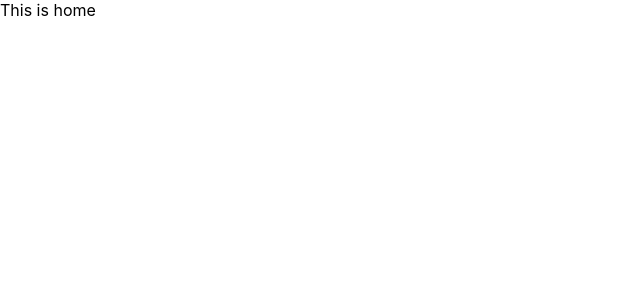
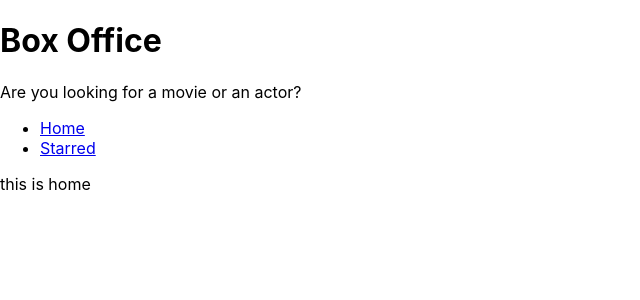
Before and after one commit to pallavianurag/chat-app, a React (Create React App) app in the folder projects/box-office/: page / in a window 1280 px wide. Shown: the top 300 px of the page, without its empty margins (0-640 px from the left). Built offline with nearby package versions, Linux system fonts and the light colour scheme.

Commit message:
added navbars, components and title

```diff
--- a/projects/box-office/src/App.js
+++ b/projects/box-office/src/App.js
@@ -1,16 +1,20 @@
 import React from 'react';
 import {Switch, Route} from 'react-router-dom';
+import Starred from './pages/Starred'
+import Home from './pages/Home'
 function App() {
   return (
+<div>
     <Switch>
       <Route exact path="/">
-        This is home
+        <Home />
       </Route>
       <Route exact path="/starred">
-        This is starred
+        <Starred />
       </Route>
       <Route>This is 404 page</Route>
     </Switch>
+    </div>
   );
 }
 
--- /dev/null
+++ b/projects/box-office/src/components/MainPagelayout.js
@@ -0,0 +1,15 @@
+import React from 'react'
+import Nav from './Navs'
+import Title from './Title'
+const MainPagelayout = ({children}) => {
+    return (
+        <div>
+            <Title title="Box Office" subtitle="Are you looking for a movie or an actor?"/>
+
+            <Nav />
+            {children}
+        </div>
+    )
+}
+
+export default MainPagelayout
--- /dev/null
+++ b/projects/box-office/src/components/Navs.js
@@ -0,0 +1,22 @@
+import React from 'react'
+import {Link} from 'react-router-dom'
+
+const LINKS=[
+    {to:'/', text:'Home'},
+    {to:'/starred', text:'Starred'}
+
+]
+
+const Navs = () => {
+    return (
+        <div>
+            <ul> {
+                LINKS.map(item => <li key={item.to}><Link to={item.to}>{item.text}</Link></li>)
+                }
+
+            </ul>
+        </div>
+    )
+}
+
+export default Navs
--- /dev/null
+++ b/projects/box-office/src/components/Title.js
@@ -0,0 +1,12 @@
+import React from 'react'
+
+const Title = ({title,subtitle}) => {
+    return (
+        <div>
+           <h1>{title}</h1>
+           <p>{subtitle}</p>
+        </div>
+    )
+}
+
+export default Title
--- /dev/null
+++ b/projects/box-office/src/pages/Home.js
@@ -0,0 +1,12 @@
+import React from 'react'
+import MainPagelayout from '../components/MainPagelayout'
+
+
+const Home = () => {
+    return (
+        <MainPagelayout> this is home</MainPagelayout>
+
+    )
+}
+
+export default Home
--- /dev/null
+++ b/projects/box-office/src/pages/Starred.js
@@ -0,0 +1,12 @@
+import React from 'react'
+import MainPagelayout from '../components/MainPagelayout'
+
+export const Starred = () => {
+    return (
+        <MainPagelayout> This is starred</MainPagelayout>
+
+
+    )
+}
+
+export default Starred
```
